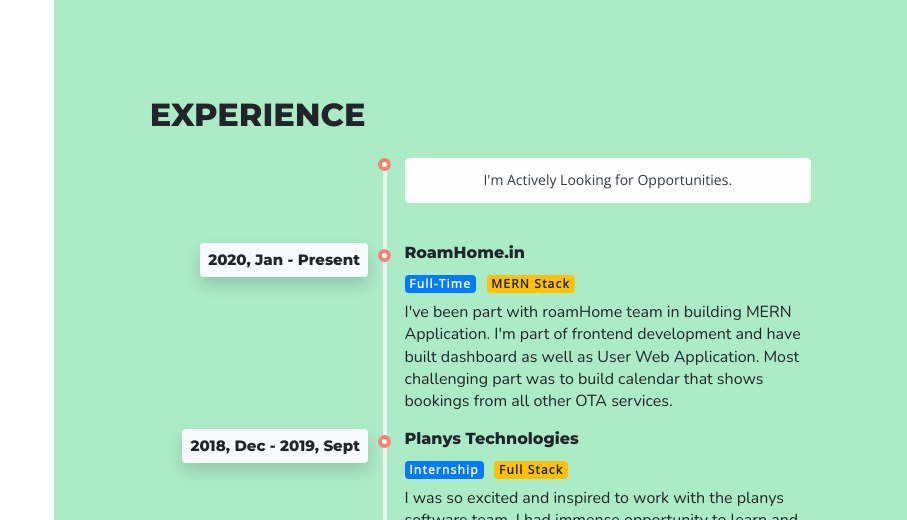
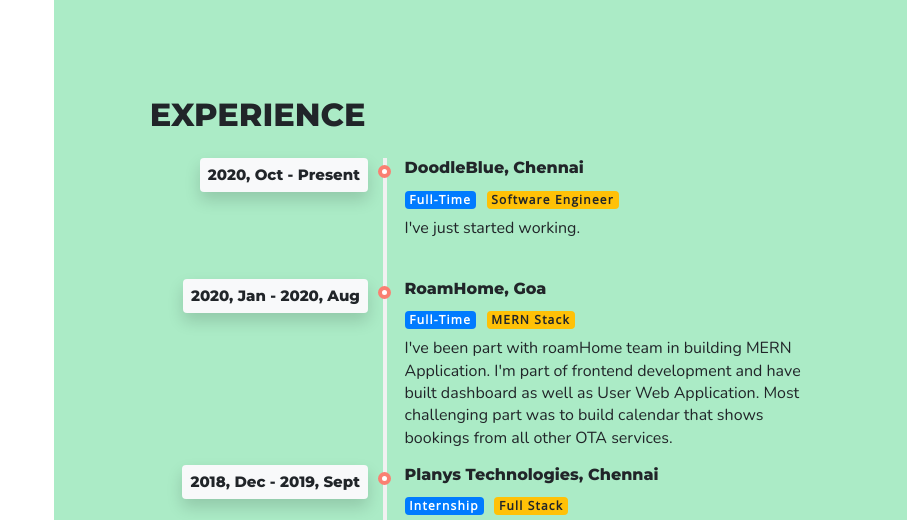
Before and after one commit to noelsasi/my-porfolio, a website: page index.html in a window 1280 px wide. Shown: the top 520 px of the page, 373-1280 px from the left. Drawn offline with nearby package versions, Linux system fonts and the light colour scheme.

Commit message:
added new role

```diff
--- a/index.html
+++ b/index.html
@@ -31,9 +31,7 @@
         <div class="auth-content mt-4">
           <h2>Hello World, I'm</h2>
           <h3>
-            <span class="name">
-              Noel Sasikanth
-            </span>
+            <span class="name"> Noel Sasikanth </span>
           </h3>
         </div>
         <div class="description mt-4 text-muted">
@@ -68,25 +66,24 @@
           <h2 class="text-uppercase mb-4">Experience</h2>
           <div class="timeline">
             <div class="entry">
-              <div class="title"></div>
+              <div class="title">
+                <h3 class="bg-light p-2 shadow rounded">2020, Oct - Present</h3>
+              </div>
               <div class="body mb-4">
-                <div
-                  class="alert alert-light text-center text-dark"
-                  style="font-size: 14px;"
-                  role="alert"
-                >
-                  I'm Actively Looking for Opportunities.
-                </div>
+                <h6>DoodleBlue, Chennai</h6>
+                <span class="badge badge-primary mr-1">Full-Time</span>
+                <span class="badge badge-warning mr-1">Software Engineer</span>
+                <p class="mb-3">I've just started working.</p>
               </div>
             </div>
             <div class="entry">
               <div class="title">
                 <h3 class="bg-light p-2 shadow rounded">
-                  2020, Jan - Present
+                  2020, Jan - 2020, Aug
                 </h3>
               </div>
               <div class="body">
-                <h6>RoamHome.in</h6>
+                <h6>RoamHome, Goa</h6>
                 <span class="badge badge-primary mr-1">Full-Time</span>
                 <span class="badge badge-warning mr-1">MERN Stack</span>
                 <p class="mb-3">
@@ -105,7 +102,7 @@
                 </h3>
               </div>
               <div class="body">
-                <h6>Planys Technologies</h6>
+                <h6>Planys Technologies, Chennai</h6>
                 <span class="badge badge-primary mr-1">Internship</span>
                 <span class="badge badge-warning mr-1">Full Stack</span>
                 <p>
@@ -136,9 +133,7 @@
         </div>
 
         <div class="section-three">
-          <h2 class="text-uppercase mb-4">
-            Education
-          </h2>
+          <h2 class="text-uppercase mb-4">Education</h2>
           <div class="content">
             <div
               class="rounded d-md-flex justify-content-between p-4 text-dark align-items-center shadow bg-light"
@@ -159,18 +154,14 @@
         </div>
 
         <div class="section-four">
-          <h2 class="uppercase mb-4">
-            GitHub Projects
-          </h2>
+          <h2 class="uppercase mb-4">GitHub Projects</h2>
           <div class="list p-md-2">
             <ul class="list-group shadow">
               <li
                 class="list-group-item d-flex justify-content-between align-items-center"
               >
                 <div>
-                  <h5>
-                    Shopping checkout Cart.
-                  </h5>
+                  <h5>Shopping checkout Cart.</h5>
                   <span class="badge badge-dark badge-pill">React</span>
                   <span class="badge badge-primary badge-pill">Bootstrap</span>
                 </div>
@@ -186,9 +177,7 @@
                 class="list-group-item d-flex justify-content-between align-items-center"
               >
                 <div>
-                  <h5>
-                    Reddit-App
-                  </h5>
+                  <h5>Reddit-App</h5>
                   <span class="badge badge-dark badge-pill">React</span>
                   <span class="badge badge-primary badge-pill">Bootstrap</span>
                   <span class="badge badge-success badge-pill">Redux</span>
@@ -205,9 +194,7 @@
                 class="list-group-item d-flex justify-content-between align-items-center"
               >
                 <div>
-                  <h5>
-                    Product list Search
-                  </h5>
+                  <h5>Product list Search</h5>
                   <span class="badge badge-dark badge-pill">React</span>
                   <span class="badge badge-primary badge-pill">Bootstrap</span>
                 </div>
@@ -222,9 +209,7 @@
                 class="list-group-item d-flex justify-content-between align-items-center"
               >
                 <div>
-                  <h5>
-                    News APP
-                  </h5>
+                  <h5>News APP</h5>
                   <span class="badge badge-secondary badge-pill"
                     >JavaScript</span
                   >
@@ -242,9 +227,7 @@
                 class="list-group-item d-flex justify-content-between align-items-center"
               >
                 <div>
-                  <h5>
-                    Fylo Landing Page
-                  </h5>
+                  <h5>Fylo Landing Page</h5>
                   <span class="badge badge-success badge-pill">html</span>
                   <span class="badge badge-info badge-pill">scss</span>
                 </div>
```
